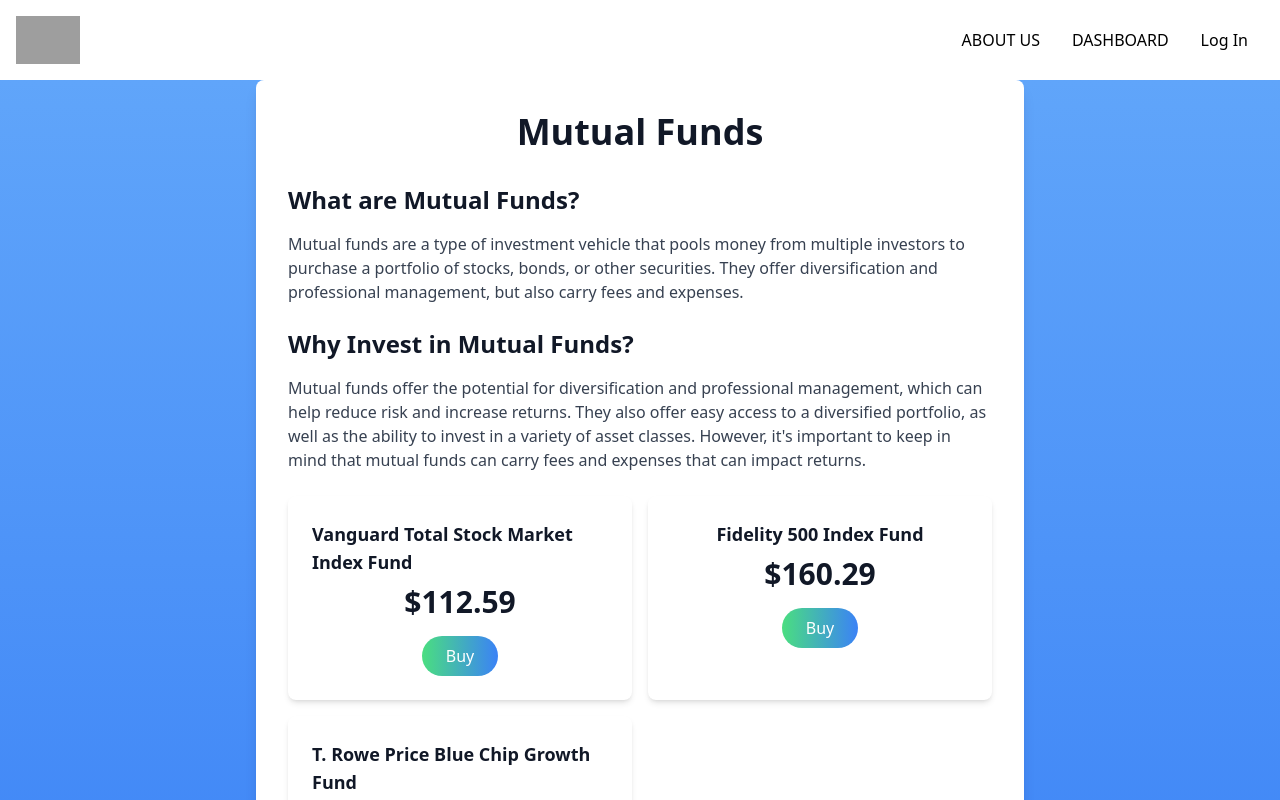
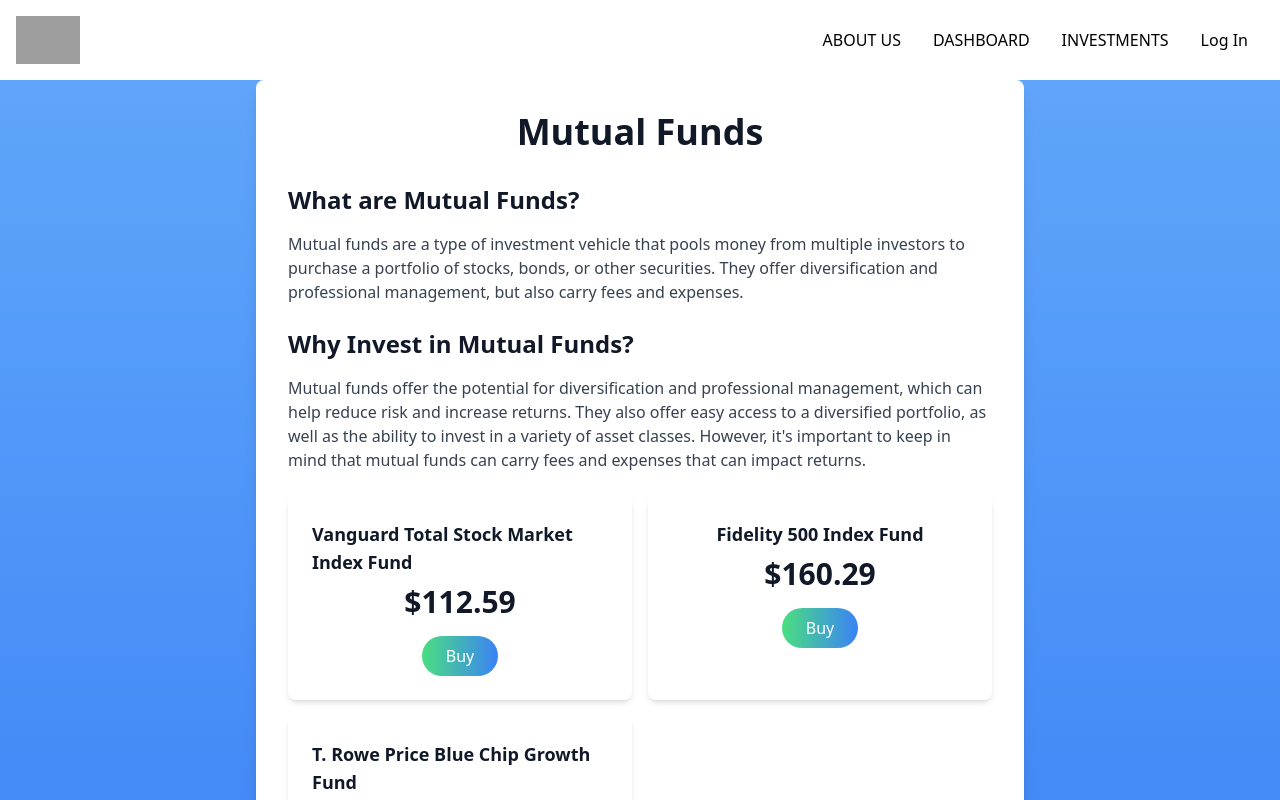
Before and after one commit to PoseidonSaan/Devbitsassignment1, a React (Create React App) app: page /mutual-funds in a window 1280 px wide. Shown: the top 800 px of the page. Built offline with nearby package versions, Linux system fonts and the light colour scheme; grey boxes are pictures that could not be loaded.

Commit message:
final changes

```diff
--- a/src/App.js
+++ b/src/App.js
@@ -19,7 +19,7 @@
       <NavBar></NavBar>
       <Routes>
 
-        <Route path = "/home" element = {<Home />} />
+        <Route path = "/" element = {<Home />} />
         <Route path = "/loginpage" element = {<LoginPage />} />
         <Route path ="/dashboard" element = {<Dashboard />} />
         <Route path ="/investment" element = {<InvestmentInstruments />} />
--- a/src/components/NavBar.jsx
+++ b/src/components/NavBar.jsx
@@ -25,9 +25,11 @@
 
       <ul className='hidden md:flex text-black'>
         <li className='px-4 cursor-pointer uppercase font-small
-        hover:scale-105 duration-200 hover:text-yellow-400 focus:text-yellow-400'><a href="/home" alt="hehe">About us</a></li>
+        hover:scale-105 duration-200 hover:text-yellow-400 focus:text-yellow-400'><a href="/" alt="hehe">About us</a></li>
         <li className='px-4 cursor-pointer uppercase font-small
         hover:scale-105 duration-200  hover:text-yellow-400 focus:text-yellow-400'><a href='/dashboard' alt="dashboard">Dashboard</a></li>
+        <li className='px-4 cursor-pointer uppercase font-small
+        hover:scale-105 duration-200  hover:text-yellow-400 focus:text-yellow-400'><a href='/investment' alt="dashboard">investments</a></li>
          {isAuthenticated ?(
       <li className='px-4 cursor-pointer uppercase font-small
         hover:scale-105 duration-200  hover:text-yellow-400 focus:text-yellow-400'>    <button onClick={() => logout({ logoutParams: { returnTo: window.location.origin } })}>
```
